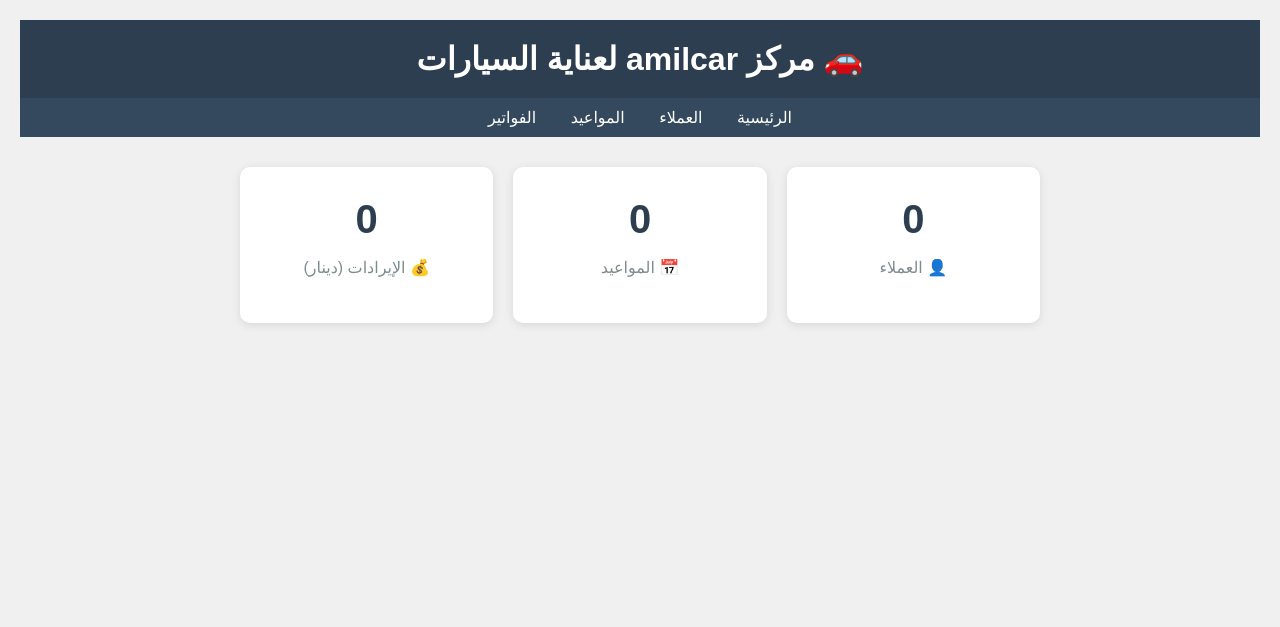
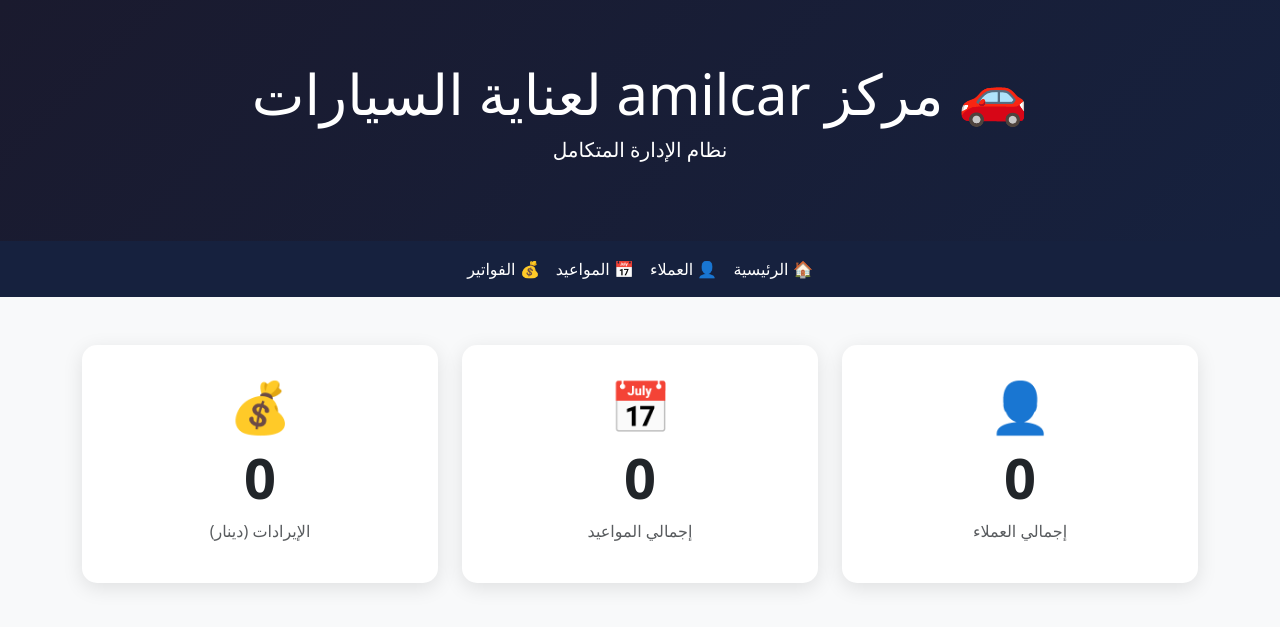
Before and after one commit to raafetghabri1-ai/amilcar-project, a Flask app: page / in a window 1280 px wide. Shown: the top 627 px of the page. Run offline with Flask 3, Linux system fonts and the light colour scheme; data that the repository does not hold is empty.

Commit message:
تحسين التصميم بـ Bootstrap

```diff
--- a/templates/index.html
+++ b/templates/index.html
@@ -3,40 +3,56 @@
 <head>
     <meta charset="UTF-8">
     <title>amilcar - مركز عناية السيارات</title>
+    <link href="https://cdn.jsdelivr.net/npm/bootstrap@5.3.0/dist/css/bootstrap.min.css" rel="stylesheet">
+    <link href="https://cdn.jsdelivr.net/npm/bootstrap-icons@1.10.0/font/bootstrap-icons.css" rel="stylesheet">
     <style>
-        body { font-family: Arial; background: #f0f0f0; margin: 0; padding: 20px; }
-        h1 { background: #2c3e50; color: white; padding: 20px; margin: 0; text-align: center; }
-        nav { background: #34495e; padding: 10px; text-align: center; }
-        nav a { color: white; margin: 0 15px; text-decoration: none; font-size: 16px; }
-        nav a:hover { color: #f39c12; }
-        .cards { display: flex; gap: 20px; margin: 30px auto; max-width: 800px; }
-        .card { flex: 1; background: white; padding: 30px; border-radius: 10px;
-                text-align: center; box-shadow: 0 2px 10px rgba(0,0,0,0.1); }
-        .card h2 { font-size: 40px; color: #2c3e50; margin: 0; }
-        .card p { color: #7f8c8d; font-size: 16px; }
+        body { background: #f8f9fa; }
+        .hero { background: linear-gradient(135deg, #1a1a2e, #16213e); color: white; padding: 60px 0; text-align: center; }
+        .card { border: none; border-radius: 15px; box-shadow: 0 5px 20px rgba(0,0,0,0.1); transition: transform 0.3s; }
+        .card:hover { transform: translateY(-5px); }
+        .stat-icon { font-size: 50px; }
     </style>
 </head>
 <body>
-    <h1>🚗 مركز amilcar لعناية السيارات</h1>
-    <nav>
-        <a href="/">الرئيسية</a>
-        <a href="/customers">العملاء</a>
-        <a href="/appointments">المواعيد</a>
-        <a href="/invoices">الفواتير</a>
+    <div class="hero">
+        <h1 class="display-4">🚗 مركز amilcar لعناية السيارات</h1>
+        <p class="lead">نظام الإدارة المتكامل</p>
+    </div>
+    <nav class="navbar navbar-expand-lg navbar-dark" style="background:#16213e">
+        <div class="container">
+            <div class="navbar-nav mx-auto">
+                <a class="nav-link text-white" href="/">🏠 الرئيسية</a>
+                <a class="nav-link text-white" href="/customers">👤 العملاء</a>
+                <a class="nav-link text-white" href="/appointments">📅 المواعيد</a>
+                <a class="nav-link text-white" href="/invoices">💰 الفواتير</a>
+            </div>
+        </div>
     </nav>
-    <div class="cards">
-        <div class="card">
-            <h2>{{ stats.customers }}</h2>
-            <p>👤 العملاء</p>
-        </div>
-        <div class="card">
-            <h2>{{ stats.appointments }}</h2>
-            <p>📅 المواعيد</p>
-        </div>
-        <div class="card">
-            <h2>{{ stats.revenue }}</h2>
-            <p>💰 الإيرادات (دينار)</p>
+    <div class="container mt-5">
+        <div class="row g-4">
+            <div class="col-md-4">
+                <div class="card text-center p-4">
+                    <div class="stat-icon text-primary">👤</div>
+                    <h2 class="display-4 fw-bold">{{ stats.customers }}</h2>
+                    <p class="text-muted">إجمالي العملاء</p>
+                </div>
+            </div>
+            <div class="col-md-4">
+                <div class="card text-center p-4">
+                    <div class="stat-icon text-success">📅</div>
+                    <h2 class="display-4 fw-bold">{{ stats.appointments }}</h2>
+                    <p class="text-muted">إجمالي المواعيد</p>
+                </div>
+            </div>
+            <div class="col-md-4">
+                <div class="card text-center p-4">
+                    <div class="stat-icon text-warning">💰</div>
+                    <h2 class="display-4 fw-bold">{{ stats.revenue }}</h2>
+                    <p class="text-muted">الإيرادات (دينار)</p>
+                </div>
+            </div>
         </div>
     </div>
+    <script src="https://cdn.jsdelivr.net/npm/bootstrap@5.3.0/dist/js/bootstrap.bundle.min.js"></script>
 </body>
 </html>
```
